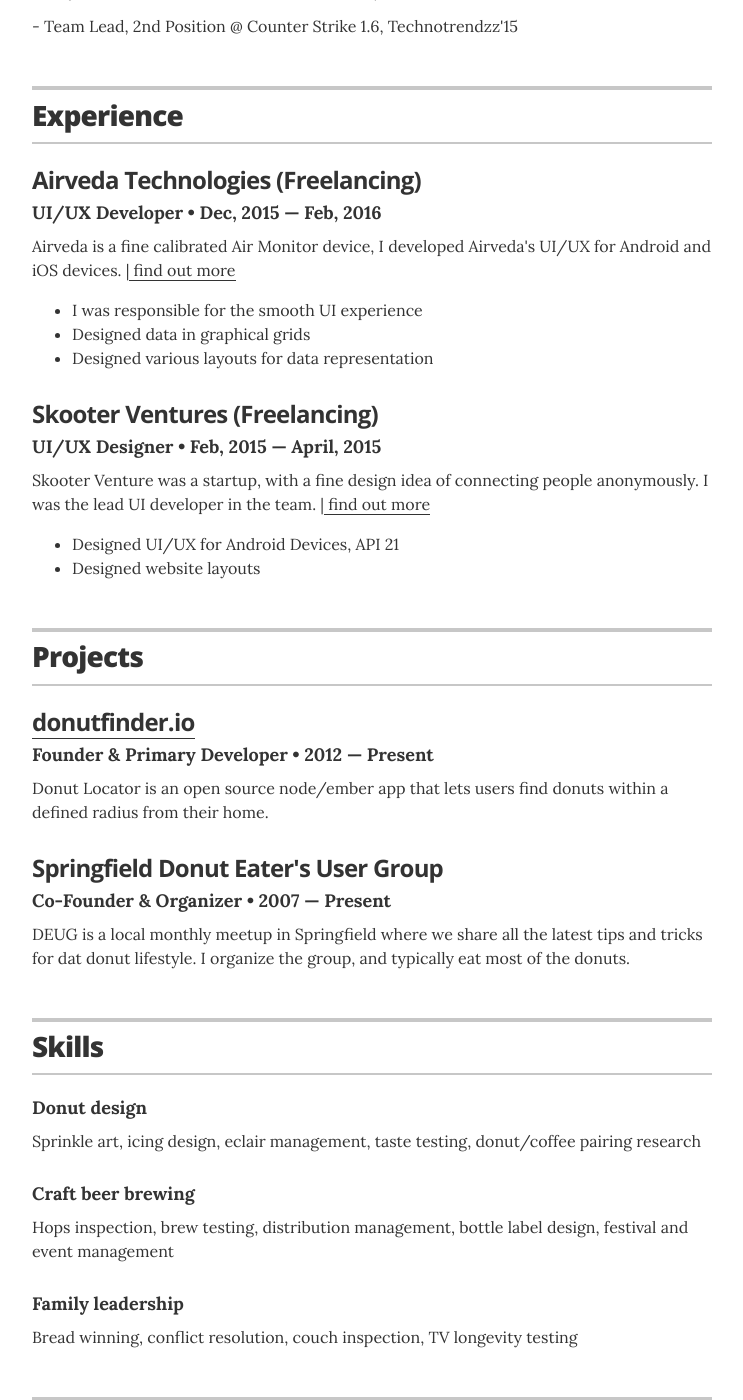
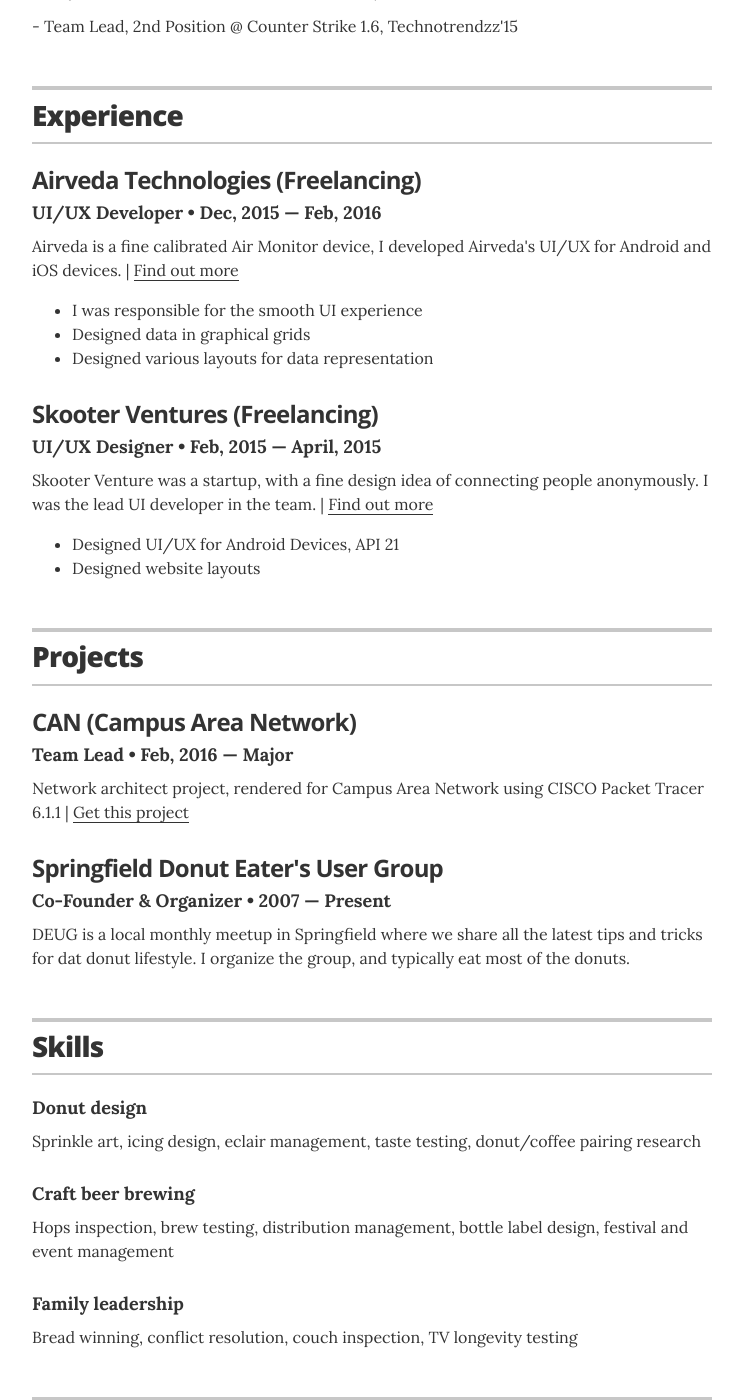
Before and after one commit to ja1sh/jaisharmafps.github.io, a Jekyll site: the page built from index.html, in a window 1280 px wide and 1400 px high, scrolled down 717 px. Shown: the whole window, without its empty margins (268-1011 px from the left). Built offline with Jekyll 4.4.1, drawn with Linux system fonts in a browser that asks for light colours; comment, search, counter and statistics services are not loaded.

Commit message:
projects added x1.0

```diff
--- a/_layouts/resume.html
+++ b/_layouts/resume.html
@@ -72,7 +72,7 @@
         <div class="resume-item" itemscope itemprop="worksFor" itemtype="http://schema.org/Organization">
           <h3 class="resume-item-title" itemprop="name">Airveda Technologies (Freelancing)</h3>
           <h4 class="resume-item-details" itemprop="description">UI/UX Developer &bull; Dec, 2015 &mdash; Feb, 2016</h4>
-          <p class="resume-item-copy">Airveda is a fine calibrated Air Monitor device, I developed Airveda's UI/UX for Android and iOS devices. |<a href="https://play.google.com/store/apps/details?id=in.airveda&hl=en"> find out more</a></p>
+          <p class="resume-item-copy">Airveda is a fine calibrated Air Monitor device, I developed Airveda's UI/UX for Android and iOS devices. | <a href="https://play.google.com/store/apps/details?id=in.airveda&hl=en">Find out more</a></p>
           <ul class="resume-item-list">
             <li>I was responsible for the smooth UI experience</li>
             <li>Designed data in graphical grids</li>
@@ -86,7 +86,7 @@
         <div class="resume-item" itemscope itemprop="worksFor" itemtype="http://schema.org/Organization">
           <h3 class="resume-item-title" itemprop="name">Skooter Ventures (Freelancing)</h3>
           <h4 class="resume-item-details" itemprop="description">UI/UX Designer &bull; Feb, 2015 &mdash; April, 2015</h4>
-          <p class="resume-item-copy">Skooter Venture was a startup, with a fine design idea of connecting people anonymously. I was the lead UI developer in the team. |<a href="https://play.google.com/store/apps/details?id=com.skooterapp&hl=en"> find out more</a></p>
+          <p class="resume-item-copy">Skooter Venture was a startup, with a fine design idea of connecting people anonymously. I was the lead UI developer in the team. | <a href="https://play.google.com/store/apps/details?id=com.skooterapp&hl=en">Find out more</a></p>
 			<ul class="resume-item-list">
             	<li>Designed UI/UX for Android Devices, API 21</li>
             	<li>Designed website layouts</li>
@@ -106,9 +106,9 @@
         </header>
 
         <div class="resume-item">
-          <h3 class="resume-item-title"><a href="http://donutlocator.io">donutfinder.io</a></h3>
-          <h4 class="resume-item-details">Founder & Primary Developer &bull; 2012 &mdash; Present</h4>
-          <p class="resume-item-copy">Donut Locator is an open source node/ember app that lets users find donuts within a defined radius from their home.</p>
+          <h3 class="resume-item-title">CAN (Campus Area Network)</h3>
+          <h4 class="resume-item-details">Team Lead &bull; Feb, 2016 &mdash; Major</h4>
+          <p class="resume-item-copy">Network architect project, rendered for Campus Area Network using CISCO Packet Tracer 6.1.1 | <a href="https://github.com/jaisharmafps/CiscoPT-CAN">Get this project</a></p>
         </div>
 
         <div class="resume-item">
```
